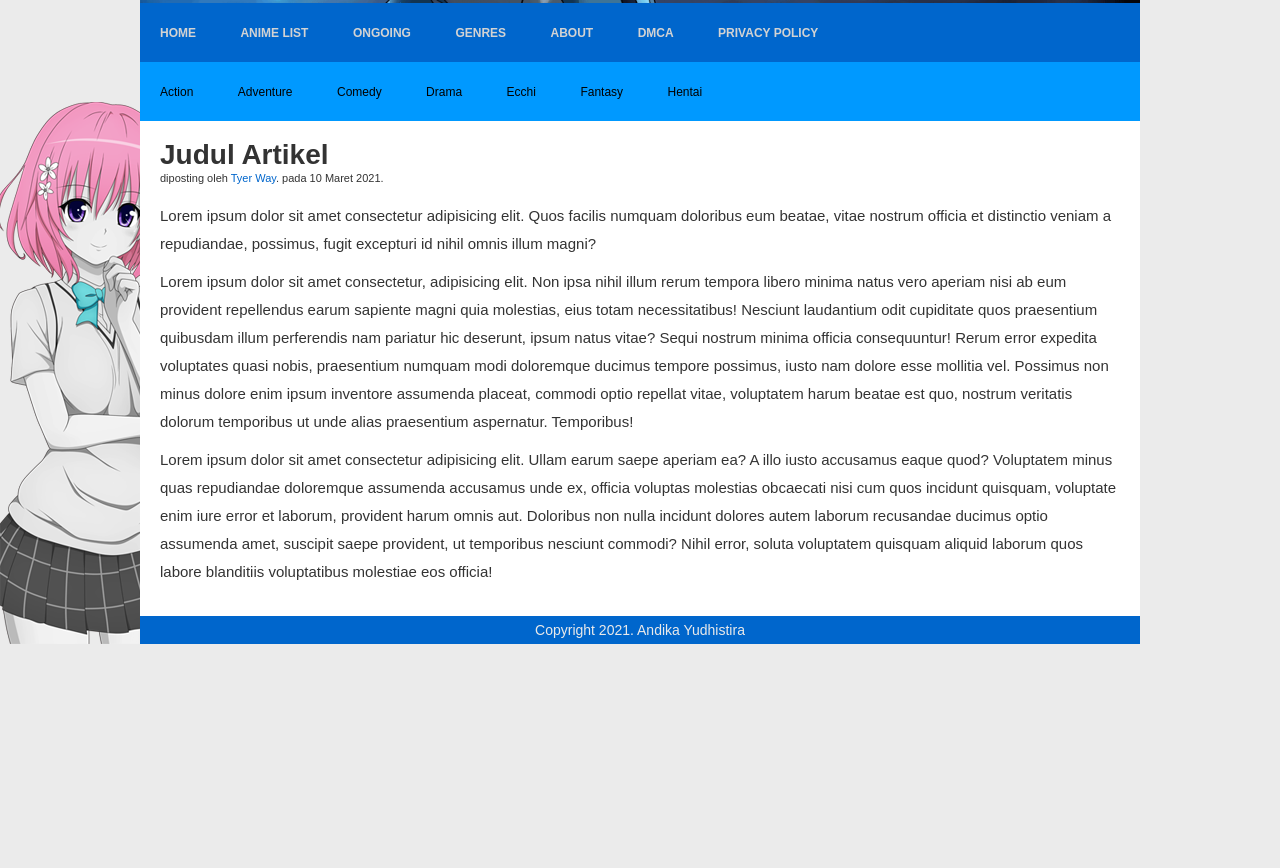
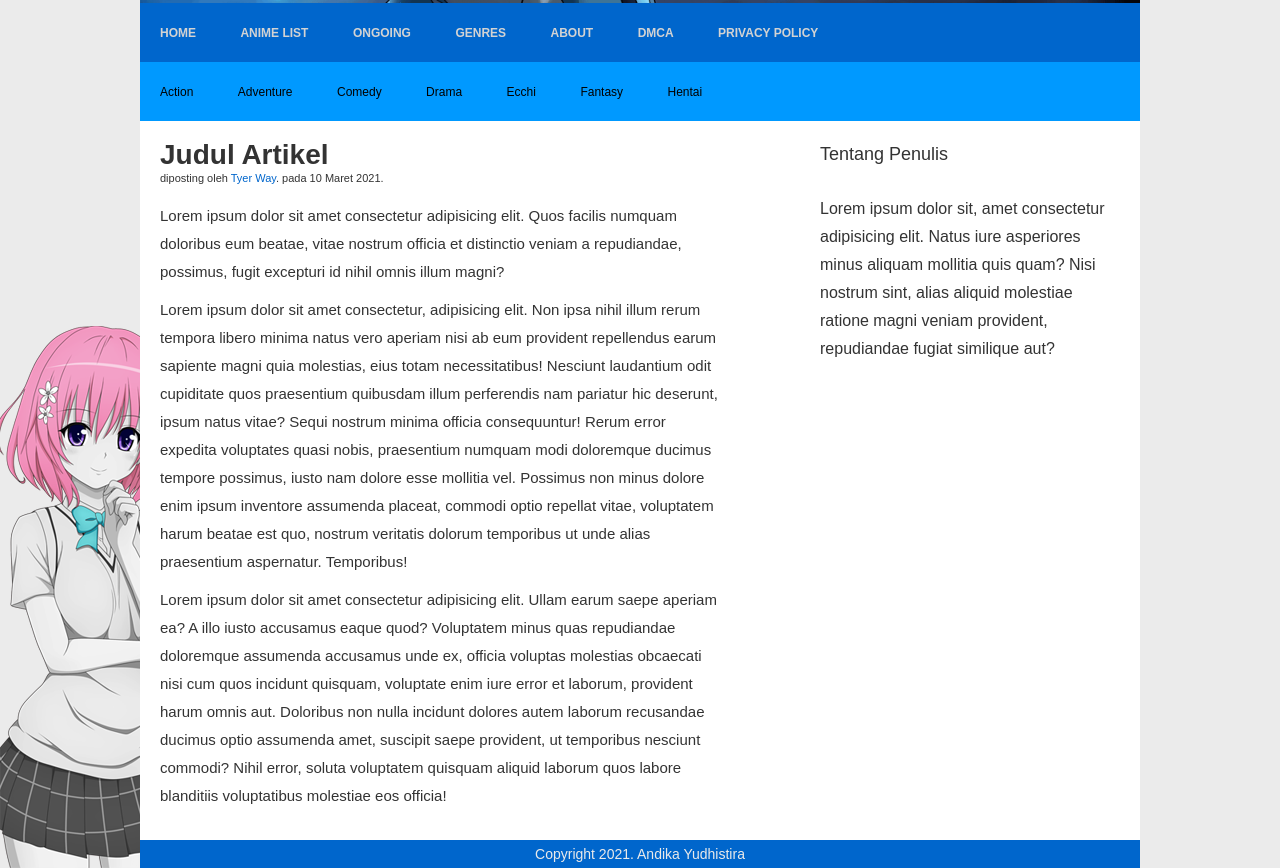
Before and after one commit to andika-yudhistira/andika-yudhistira.github.io, a plain HTML site: page index.html in a window 1280 px wide. Shown: the part 370-1238 px from the top of the page. Before the commit the page ends 1014 px from the top, so only its background shows below. Drawn offline with Linux system fonts and the light colour scheme.

Commit message:
penambahan float dua konten

```diff
--- a/css/stylep1.css
+++ b/css/stylep1.css
@@ -242,28 +242,41 @@ body {
     border-top: 5px solid #09f;
 }
 
-.content {
+.main {
     padding: 20px;
+    width: 600px;
+    float: left;
+    box-sizing: border-box;
 }
 
-.content h2 {
+.main h2 {
     font-size: 28px;
     font-weight: bold;
 }
 
-.content .penulis {
+.main .penulis {
     font-size: 11px;
     margin-top: -5px;
 }
 
-.content .penulis a{
+.main .penulis a{
     color: #06c;
     text-decoration: none;
 }
 
-.content p {
+.main p {
     margin-bottom: 10px;
     font-size: 15px;
+}
+
+.sidebar {
+    width: 300px;
+    padding: 20px;
+    float: right;
+}
+
+.sidebar h3 {
+    font: 18px/26px arial;
 }
 
 .footer {
--- a/index.html
+++ b/index.html
@@ -39,8 +39,9 @@
             </div>
         </div>
 <!-- Content -->
-        <div class="content">
-            <h2>Judul Artikel</h2>
+        <div class="content cf">
+            <div class="main">
+                <h2>Judul Artikel</h2>
             <p class="penulis">diposting oleh <a href="#">Tyer Way</a>. pada 10 Maret 2021.</p>
 
             <p>Lorem ipsum dolor sit amet consectetur adipisicing elit. Quos facilis numquam doloribus eum beatae, vitae nostrum officia et distinctio veniam a repudiandae, possimus, fugit excepturi id nihil omnis illum magni?</p>
@@ -48,6 +49,12 @@
             <p>Lorem ipsum dolor sit amet consectetur, adipisicing elit. Non ipsa nihil illum rerum tempora libero minima natus vero aperiam nisi ab eum provident repellendus earum sapiente magni quia molestias, eius totam necessitatibus! Nesciunt laudantium odit cupiditate quos praesentium quibusdam illum perferendis nam pariatur hic deserunt, ipsum natus vitae? Sequi nostrum minima officia consequuntur! Rerum error expedita voluptates quasi nobis, praesentium numquam modi doloremque ducimus tempore possimus, iusto nam dolore esse mollitia vel. Possimus non minus dolore enim ipsum inventore assumenda placeat, commodi optio repellat vitae, voluptatem harum beatae est quo, nostrum veritatis dolorum temporibus ut unde alias praesentium aspernatur. Temporibus!</p>
 
             <p>Lorem ipsum dolor sit amet consectetur adipisicing elit. Ullam earum saepe aperiam ea? A illo iusto accusamus eaque quod? Voluptatem minus quas repudiandae doloremque assumenda accusamus unde ex, officia voluptas molestias obcaecati nisi cum quos incidunt quisquam, voluptate enim iure error et laborum, provident harum omnis aut. Doloribus non nulla incidunt dolores autem laborum recusandae ducimus optio assumenda amet, suscipit saepe provident, ut temporibus nesciunt commodi? Nihil error, soluta voluptatem quisquam aliquid laborum quos labore blanditiis voluptatibus molestiae eos officia!</p>
+            </div>
+            <div class="sidebar">
+                <h3>Tentang Penulis</h3>
+                <img src="" alt="" srcset="">
+                <p>Lorem ipsum dolor sit, amet consectetur adipisicing elit. Natus iure asperiores minus aliquam mollitia quis quam? Nisi nostrum sint, alias aliquid molestiae ratione magni veniam provident, repudiandae fugiat similique aut?</p>
+            </div>
         </div>
 <!-- Footer -->
         <div class="footer">
```
